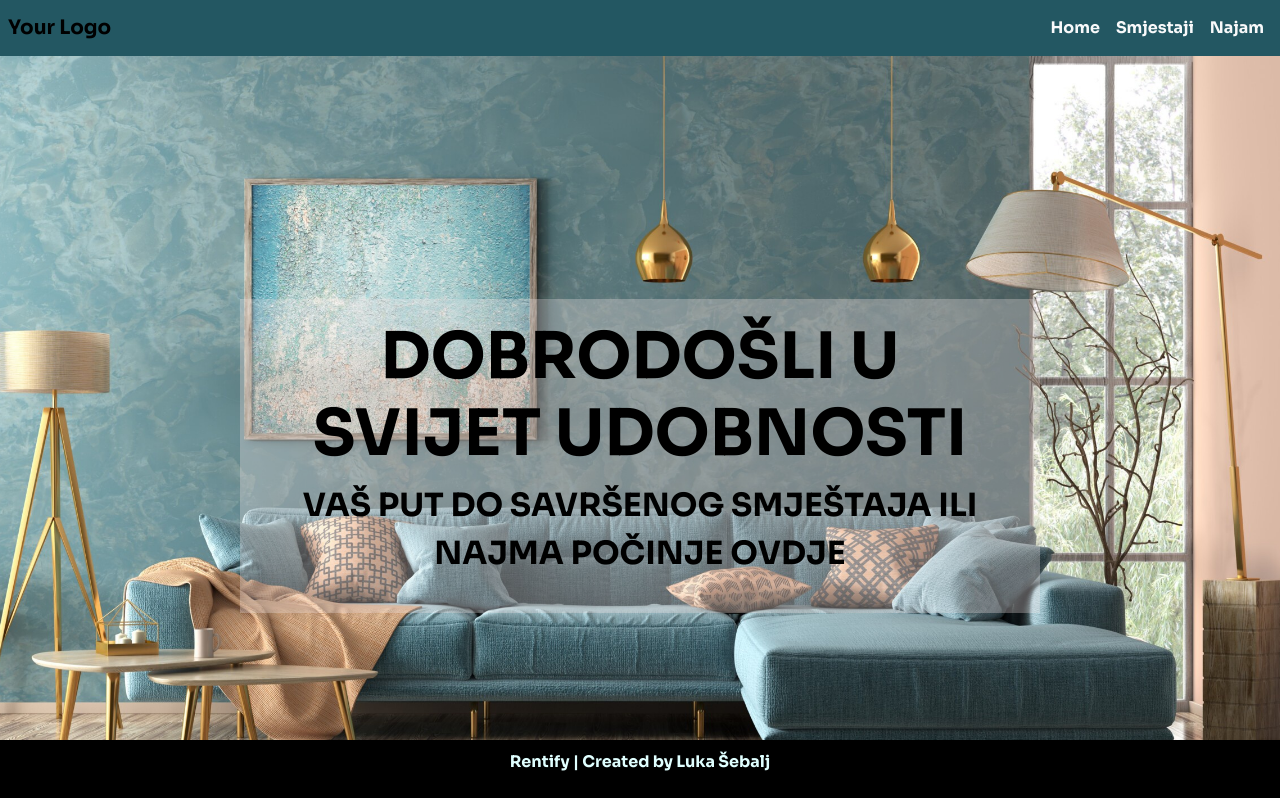
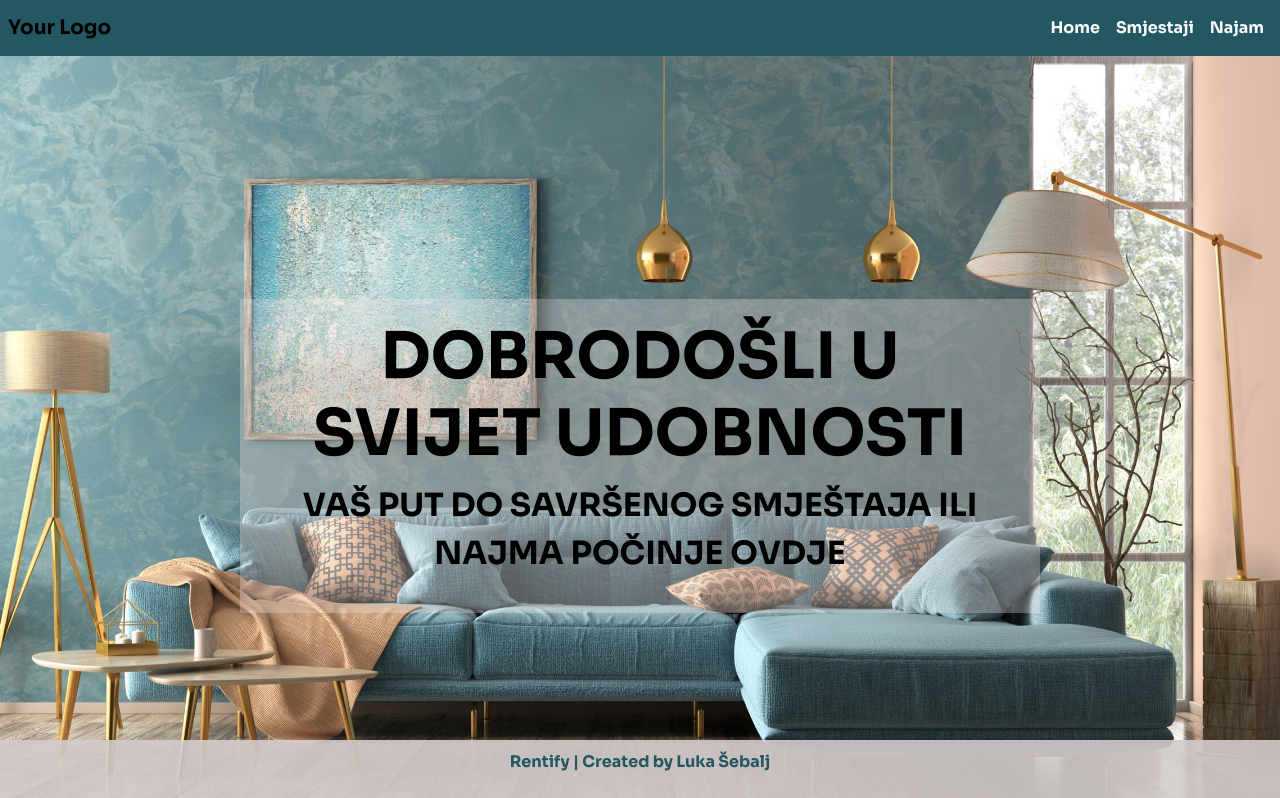
Before and after one commit to lsebalj1/rentify-frontend, a Vue app: page /home in a window 1280 px wide. Shown: the top 798 px of the page. Built offline with nearby package versions, Linux system fonts and the light colour scheme.

Commit message:
Ispravak greški s routingom, kreiranje HomeScreenContainers i Footer komponenti pt.2

```diff
--- a/src/App.vue
+++ b/src/App.vue
@@ -2,7 +2,6 @@
   <div id="app">
     <NavigationComponent />
     <router-view/>
-
   </div>
 </template>
 
@@ -17,7 +16,6 @@ export default {
   name: 'App',
   components: {
     NavigationComponent,
-    //FlexList,
     HomeScreenBackgroundImage,
     WelcomeSection,
     HomeScreenContainers,
--- a/src/components/Footer.vue
+++ b/src/components/Footer.vue
@@ -1,4 +1,3 @@
-<!-- SmallFooter.vue -->
 <template>
     <footer class="footer">
       <div class="container">
@@ -22,7 +21,8 @@
 
   <style scoped>
   .footer {
-    background-color: black;
+    background-color: rgba(210, 203, 203, 0.9);
+    color: #235762;
     padding: 10px 0;
     text-align: center;
     position: fixed;
--- a/src/views/HomeScreen.vue
+++ b/src/views/HomeScreen.vue
@@ -10,7 +10,6 @@
   </template>
 
   <script>
-  import NavigationComponent from '../components/NavigationComponent.vue';
   import HomeScreenBackgroundImage from '../components/HomeScreenBackgroundImage.vue';
   import WelcomeSection from '../components/WelcomeSection.vue';
   import HomeScreenContainers from '../components/HomeScreenContainers.vue';
@@ -19,7 +18,6 @@
   export default {
     name: 'HomeScreen',
     components: {
-      NavigationComponent,
       HomeScreenBackgroundImage,
       WelcomeSection,
       HomeScreenContainers,
--- a/src/views/NajamScreen.vue
+++ b/src/views/NajamScreen.vue
@@ -6,12 +6,11 @@
 
   <script>
   import FlexList from '../components/FlexList.vue';
-  import NavigationComponent from '../components/NavigationComponent.vue';
 
   export default {
     name: 'NajamScreen',
     components: {
-      NavigationComponent,
+
       FlexList,
     },
   };
```
